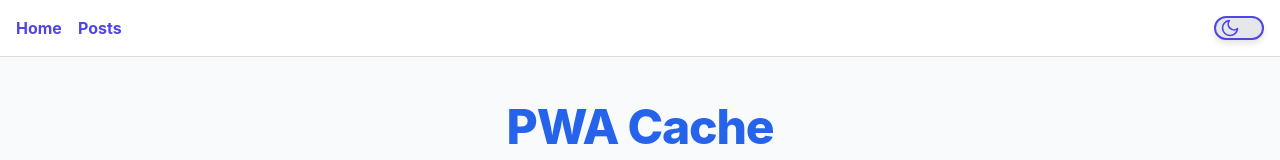
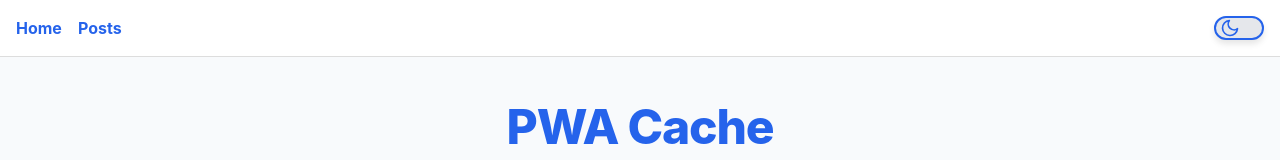
Before and after one commit to jjacobsonn/pwa-cache, a SvelteKit app: page / in a window 1280 px wide. Shown: the top 160 px of the page. Built offline with nearby package versions, Linux system fonts and the light colour scheme.

Commit message:
Deployment to Vercel

```diff
--- a/package.json
+++ b/package.json
@@ -18,7 +18,7 @@
 	"devDependencies": {
 		"@eslint/compat": "^1.2.3",
 		"@playwright/test": "^1.45.3",
-		"@sveltejs/adapter-vercel": "^5.5.0",
+		"@sveltejs/adapter-vercel": "^5.5.2",
 		"@sveltejs/kit": "^2.0.0",
 		"@sveltejs/vite-plugin-svelte": "^4.0.0",
 		"autoprefixer": "^10.4.20",
--- a/src/app.css
+++ b/src/app.css
@@ -6,13 +6,13 @@
   --bg-color: #f3f4f6;
   --text-color: #1f2937;
   --nav-bg: #ffffff;
-  --nav-link: #4f46e5;
+  --nav-link: #2563eb;
   --border-color: #ddd;
   --toggle-bg: #e5e7eb; /* Light gray for light mode */
-  --toggle-border: #4f46e5; /* Distinct border for light mode */
-  --toggle-dark-bg: #4f46e5; /* Highlight color for dark mode */
+  --toggle-border: #2563eb; /* Distinct border for light mode */
+  --toggle-dark-bg: #2563eb; /* Highlight color for dark mode */
   --toggle-dark-border: #f59e0b; /* Match border with slightly darker sun color in dark mode */
-  --moon-color: #4f46e5; /* Dark blue moon icon */
+  --moon-color: #2563eb; /* Dark blue moon icon */
   --sun-color: #facc15; /* Bright yellow sun icon */
   --darker-sun-color: #FFFFFF; /* Slightly darker yellow for sun icon */
 }
--- a/svelte.config.js
+++ b/svelte.config.js
@@ -3,15 +3,18 @@ import { vitePreprocess } from '@sveltejs/vite-plugin-svelte';
 
 /** @type {import('@sveltejs/kit').Config} */
 const config = {
-	// Consult https://svelte.dev/docs/kit/integrations
-	// for more information about preprocessors
+	// Preprocessors for Svelte files (e.g., TypeScript, SCSS, etc.)
 	preprocess: vitePreprocess(),
 
 	kit: {
-		// adapter-auto only supports some environments, see https://svelte.dev/docs/kit/adapter-auto for a list.
-		// If your environment is not supported, or you settled on a specific environment, switch out the adapter.
-		// See https://svelte.dev/docs/kit/adapters for more information about adapters.
-		adapter: adapter()
+		// Adapter configuration for Vercel deployment
+		adapter: adapter(),
+
+		// Additional configurations (optional)
+		alias: {
+			$lib: './src/lib',
+			$components: './src/components'
+		}
 	}
 };
 
```
Also changed, not shown: 2 other files (tests, documents, lock files or other folders).
